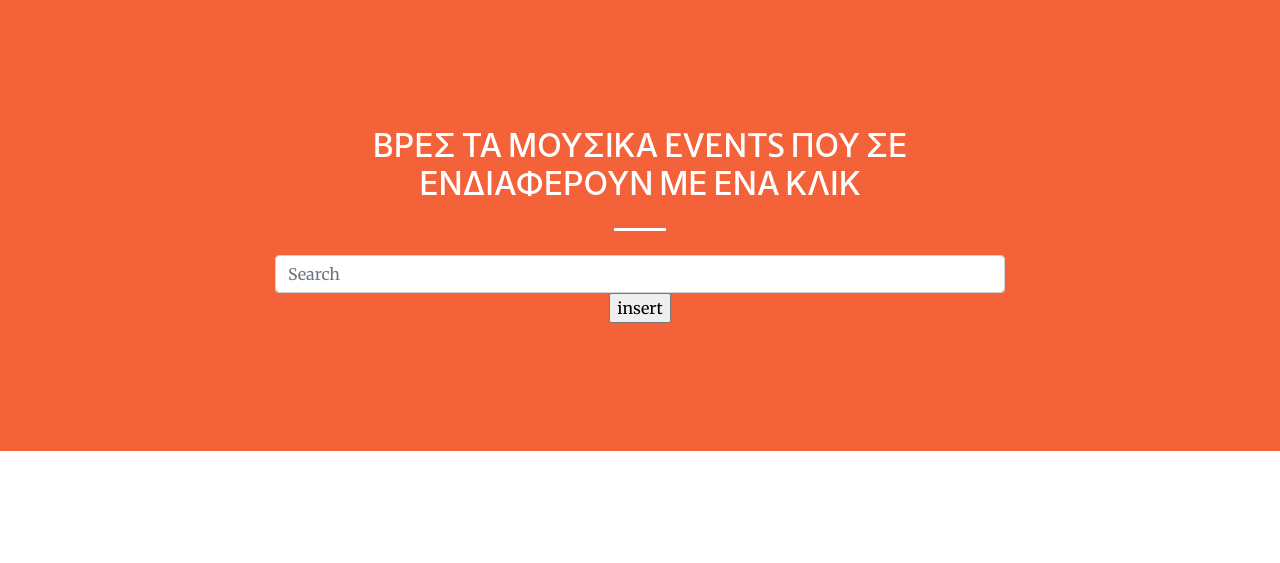
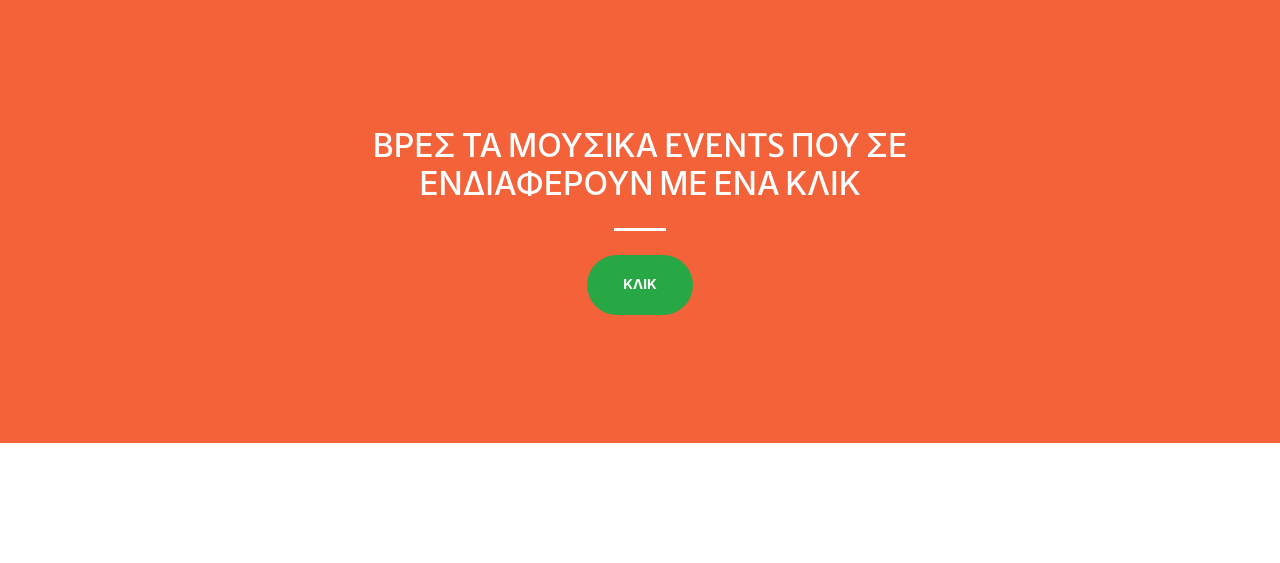
Before and after one commit to iee-ihu-gr-coursem102/WebEng19_group6_Triton, a PHP site: the page made by triton/Main Page-Registered User.php in a window 1280 px wide. Shown: the part 801-1364 px from the top of the page. Run offline with PHP 8.4, Linux system fonts and the light colour scheme; the visitor is signed in with stand-in values (Sample User, id 1); data that the repository does not hold is empty.

Commit message:
Added button
Button tha gives the results of the events

```diff
--- a/triton/Main Page-Registered User.php
+++ b/triton/Main Page-Registered User.php
@@ -89,8 +89,7 @@
 
             <a class=!-- Search form -->
               <div class="md-form mt-0">
-                <input class="form-control" name='search' type="text" placeholder="Search" aria-label="Search" id="search">
-                <input type="submit" class="button" name="search" value="insert" />
+				<input type="submit" class="btn btn-success btn-xl js-scroll-trigger" value="ΚΛΙΚ">
               </div>
             </a>
           </div>
--- a/triton/js/showresults.js
+++ b/triton/js/showresults.js
@@ -1,6 +1,6 @@
 jQuery(function () {
   $('#search-form').submit(function (e) {
-    var search = $('#search').val();
+    var search = 'thessaloniki';
     console.log("1");
 $.ajax({
       url: '/triton/php/searchSongApi.php',
```
